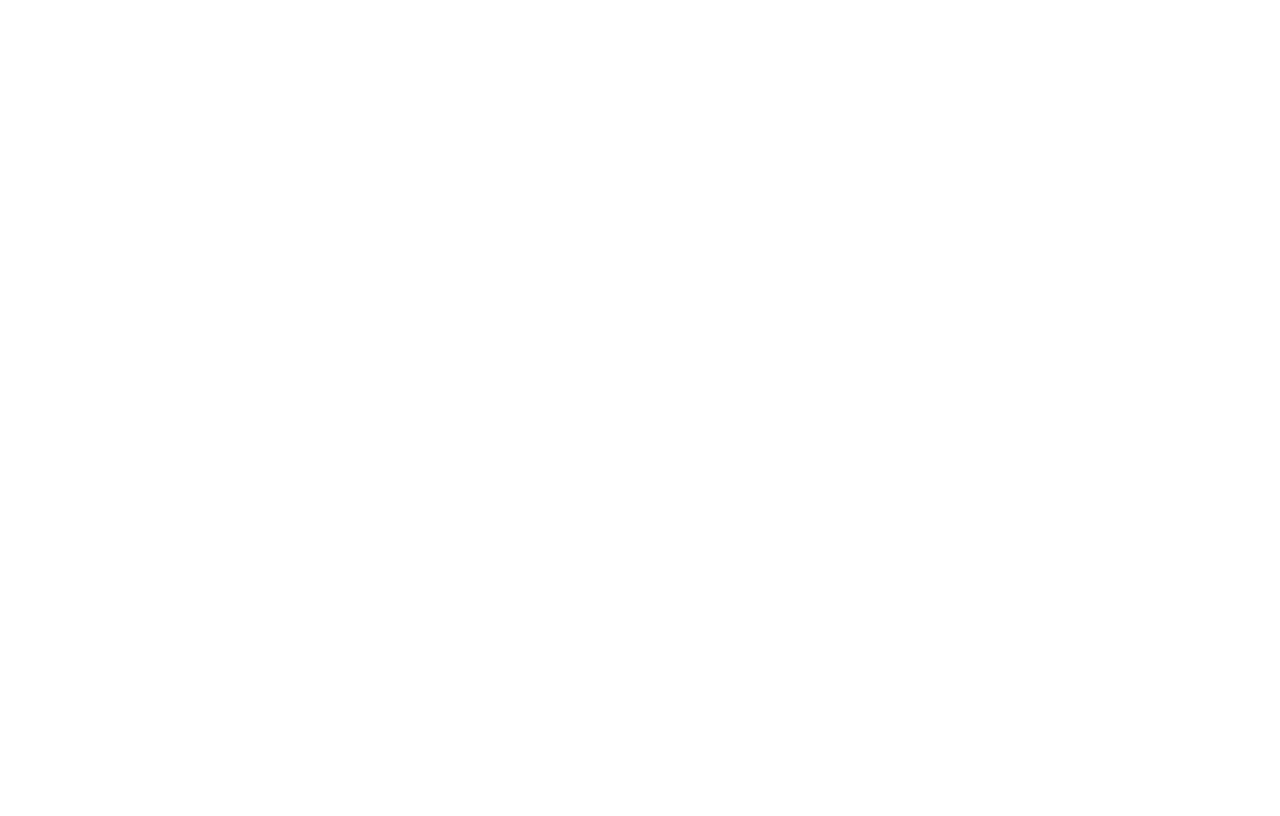
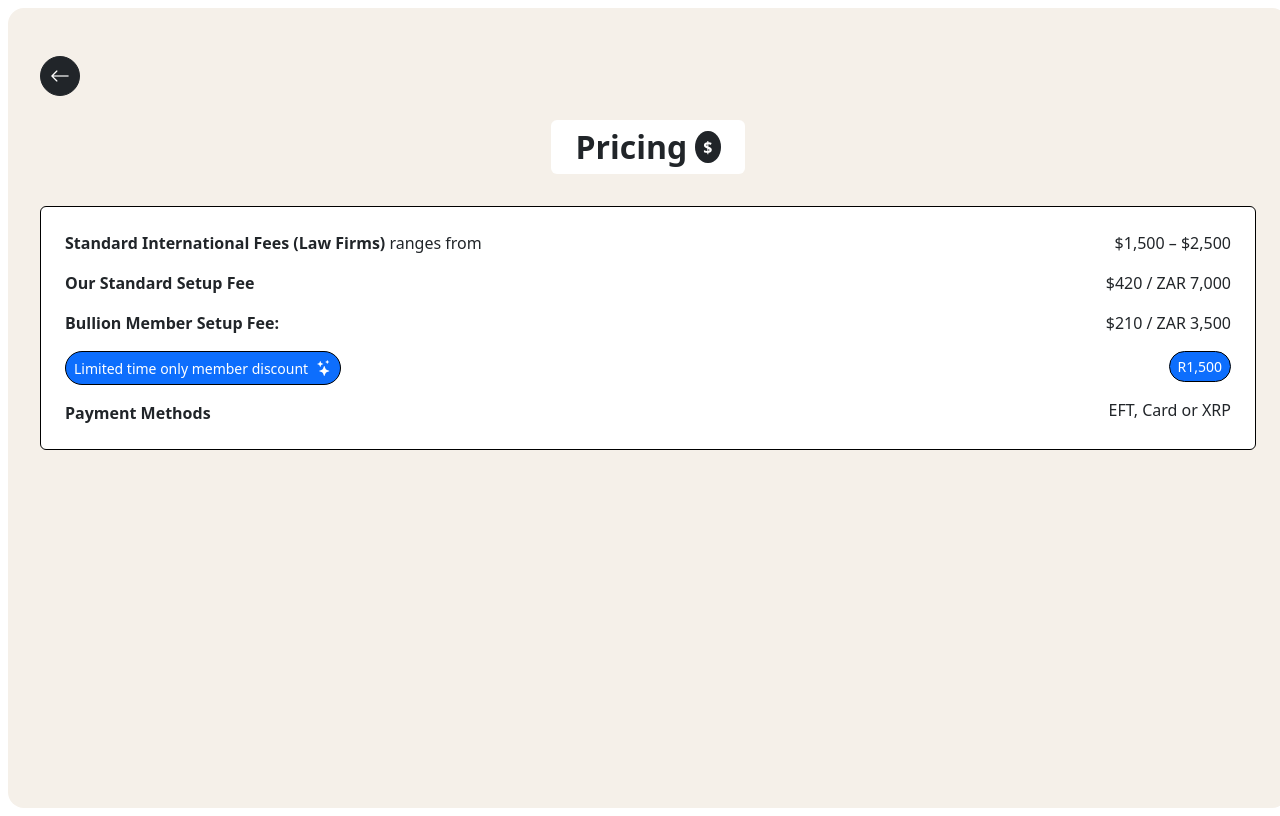
Before and after one commit to WhitelightningDev/hongkongtrust, an Angular app: page /HKFT-Pricing in a window 1280 px wide. Before the commit this address led to /. Built offline with nearby package versions, Linux system fonts and the light colour scheme.

Commit message:
`Added Pricing page and updated routes and links to point to it`

```diff
--- a/src/app/app.routes.ts
+++ b/src/app/app.routes.ts
@@ -4,6 +4,7 @@ import { Welcomepage } from './pages/welcomepage/welcomepage';
 import { SuccessComponent } from './pages/success/success';
 import { CryptoPayment } from './pages/crypto-payment/crypto-payment';
 import { CryptoSuccess } from './pages/crypto-success/crypto-success';
+import { Pricing } from './pages/pricing/pricing';
 
 
 export const routes: Routes = [
@@ -27,5 +28,8 @@ export const routes: Routes = [
   },
   {
     path: 'crypto-success', component: CryptoSuccess
+  },
+  {
+    path: 'HKFT-Pricing', component: Pricing
   }
 ];
--- /dev/null
+++ b/src/app/pages/pricing/pricing.css
@@ -0,0 +1,72 @@
+
+.pricing-page {
+  min-height: 100vh;
+  padding: 2rem;
+}
+
+.pricing-page .pricing-box {
+  display: flex;
+  flex-direction: column;
+  gap: 2rem;
+}
+
+@media (min-width: 768px) {
+  .pricing-page .pricing-box {
+    flex-direction: row;
+    justify-content: space-between;
+  }
+}
+
+.pricing-page .btn-dark {
+  width: 40px;
+  height: 40px;
+  padding: 0;
+}
+
+.pricing-page .badge {
+  padding: 0.5rem;
+  border-radius: 50%;
+}
+
+.pricing-page .border {
+  border: 1px solid #000 !important;
+}
+
+.pricing-page .btn-light {
+  font-size: 0.8rem;
+  padding: 0.25rem 0.75rem;
+}
+
+.pricing-page .bi-stars {
+  font-size: 1rem;
+}
+
+.pricing-page .pricing-card {
+  background-color: #fff;
+  border: 1px solid #000;
+  border-radius: 12px;
+  padding: 2rem;
+  display: flex;
+  flex-direction: column;
+  gap: 2rem;
+}
+
+@media (min-width: 768px) {
+  .pricing-page .pricing-card {
+    flex-direction: row;
+    justify-content: space-between;
+    align-items: flex-start;
+  }
+}
+
+.pricing-page .pricing-labels,
+.pricing-page .pricing-values {
+  display: flex;
+  flex-direction: column;
+  gap: 1rem;
+}
+
+.pricing-page .pricing-values {
+  text-align: right;
+  align-items: flex-end;
+}
--- /dev/null
+++ b/src/app/pages/pricing/pricing.html
@@ -0,0 +1,42 @@
+<div class="pricing-page w-100 m-2 py-5 rounded-4" style="background-color: #f5f0e9;">
+  <!-- Back Button -->
+  <div class="mb-4">
+    <button class="btn btn-dark rounded-circle" (click)="goBackToHome()">
+      <i class="bi bi-arrow-left fs-5"></i>
+    </button>
+  </div>
+
+
+  <!-- Page Title -->
+  <div class="text-center mb-4">
+    <h2 class="fw-bold d-inline-flex align-items-center gap-2 px-4 py-2 rounded" style="background-color: white;">
+      Pricing <span class="badge bg-dark fs-6">$</span>
+    </h2>
+  </div>
+
+  <!-- Pricing Box -->
+  <div class="border rounded p-4 d-flex flex-column flex-md-row justify-content-between gap-4 bg-white">
+    <!-- Left Column -->
+    <div class="d-flex flex-column gap-3">
+      <div><strong>Standard International Fees (Law Firms)</strong> ranges from</div>
+      <div><strong>Our Standard Setup Fee</strong></div>
+      <div><strong>Bullion Member Setup Fee:</strong></div>
+      <div>
+        <button class="btn btn-primary btn-sm border rounded-pill d-inline-flex align-items-center gap-2">
+          Limited time only member discount
+          <i class="bi bi-stars"></i>
+        </button>
+      </div>
+      <div><strong>Payment Methods</strong></div>
+    </div>
+
+    <!-- Right Column -->
+    <div class="d-flex flex-column align-items-end gap-3 text-end">
+      <div>$1,500 – $2,500</div>
+      <div>$420 / ZAR 7,000</div>
+      <div>$210 / ZAR 3,500</div>
+      <div class="btn btn-primary btn-sm border rounded-pill d-inline-flex align-items-center gap-2">R1,500</div>
+      <div>EFT, Card or XRP</div>
+    </div>
+  </div>
+</div>
--- /dev/null
+++ b/src/app/pages/pricing/pricing.ts
@@ -0,0 +1,16 @@
+import { Component } from '@angular/core';
+import { Router } from '@angular/router';
+
+@Component({
+  selector: 'app-pricing',
+  imports: [],
+  templateUrl: './pricing.html',
+  styleUrl: './pricing.css'
+})
+export class Pricing {
+ constructor(private router: Router) {}
+
+  goBackToHome(): void {
+    this.router.navigate(['/']);
+  }
+}
--- a/src/app/pages/welcomepage/welcomepage.html
+++ b/src/app/pages/welcomepage/welcomepage.html
@@ -29,13 +29,13 @@
           Hong Kong trusts, governed by the Trustee Ordinance and common law, offer a robust and flexible framework for wealth management, particularly for high-net-worth individuals. They provide asset protection, tax efficiency, and the ability to structure trusts with perpetual duration, shielding assets from foreign forced heirship rules. Hong Kong's legal system also recognizes and enforces foreign trusts, making it a suitable location for international estate planning.
         </p>
         <div class="d-flex flex-wrap gap-2 mt-2">
-          <a class="btn btn-dark rounded-pill d-flex align-items-center gap-2 px-3" href="#start">
+          <a class="btn btn-dark rounded-pill d-flex align-items-center gap-2 px-3" href="/homepage">
             <i class="bi bi-arrow-up-right-circle"></i> Get Started
           </a>
           <a class="btn btn-outline-dark rounded-pill d-flex align-items-center gap-2 px-3" href="#learn">
             <i class="bi bi-arrow-right-circle"></i> Learn More
           </a>
-          <a class="btn btn-outline-secondary rounded-pill d-flex align-items-center gap-2 px-3" href="#pricing">
+          <a class="btn btn-outline-secondary rounded-pill d-flex align-items-center gap-2 px-3" href="/HKFT-Pricing">
             <i class="bi bi-currency-dollar"></i> Pricing
           </a>
           <a class="btn btn-outline-secondary rounded-pill d-flex align-items-center gap-2 px-3" href="#downloads">
```
Also changed, not shown: 1 other file (tests, documents, lock files or other folders).
